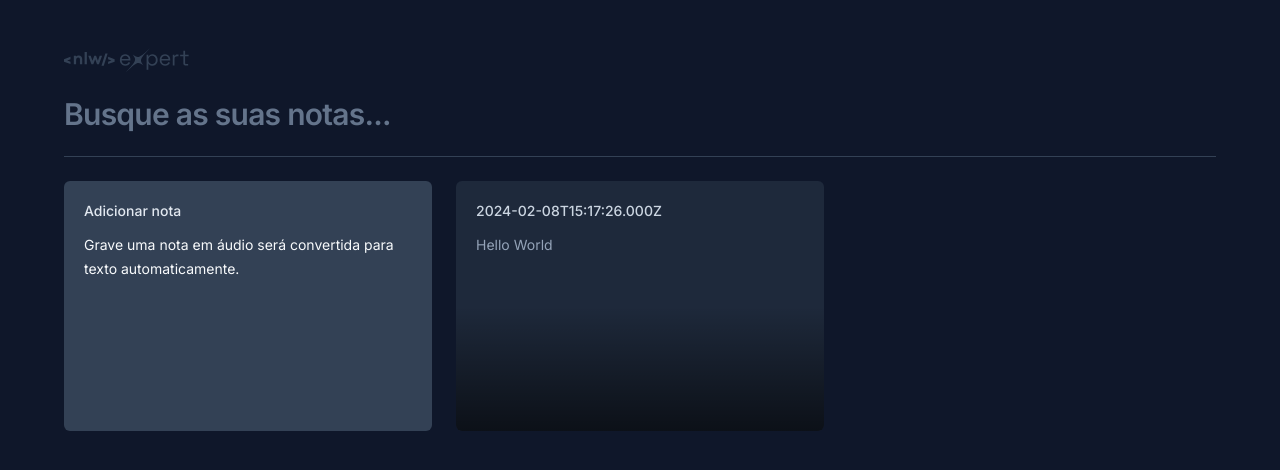
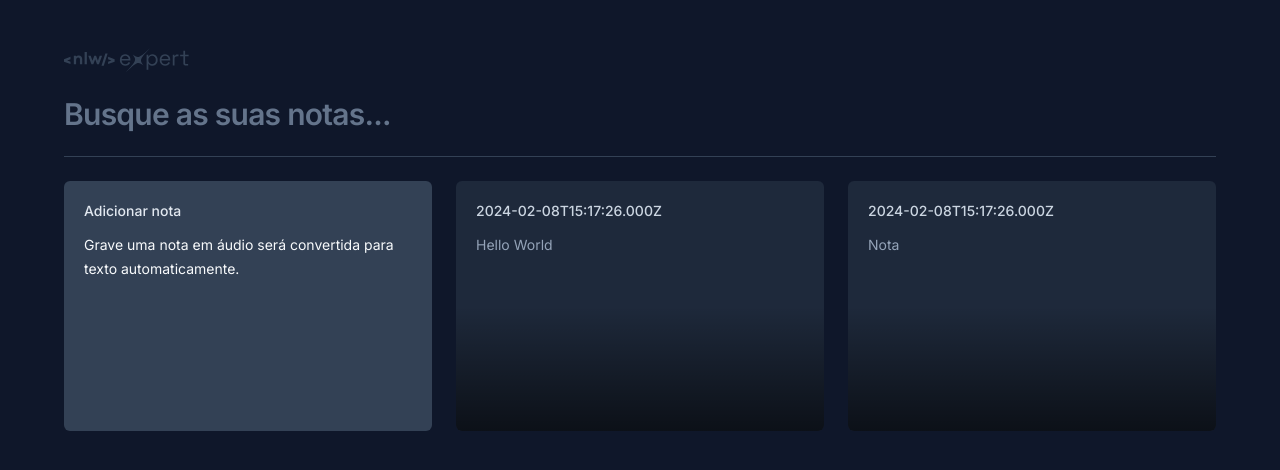
Before and after one commit to pedroGermano/nlw-experts-notes, a React (Vite) app: page / in a window 1280 px wide. Shown: the top 470 px of the page. Built offline with nearby package versions, Linux system fonts and the light colour scheme.

Commit message:
card new dinamic add

```diff
--- a/src/App.tsx
+++ b/src/App.tsx
@@ -1,8 +1,21 @@
+import { useState } from "react";
 import logo from "./assets/logo-nlw-expert.svg";
 import { NewNoteCard } from "./components/NewNoteCard";
 import { NoteCard } from "./components/NoteCard";
 
 export function App() {
+  const [notes, setNotes] = useState([
+    {
+      id: 1,
+      date: new Date(),
+      content: "Hello World",
+    },
+    {
+      id: 2,
+      date: new Date(),
+      content: "Nota",
+    }
+  ])
   return (
     <div className="max-w-6xl mx-auto my-12 space-y-6">
       <img src={logo} alt="logo" />
@@ -20,12 +33,9 @@ export function App() {
       <div className="grid grid-cols-3 gap-6 auto-rows-[250px]">
         <NewNoteCard />
 
-        <NoteCard
-          note={{
-            date: new Date(),
-            content: "Hello World",
-          }}
-        />
+        {notes.map(note =>  {
+          return <NoteCard note={note}/>
+        })}
       </div>
     </div>
   );
```
